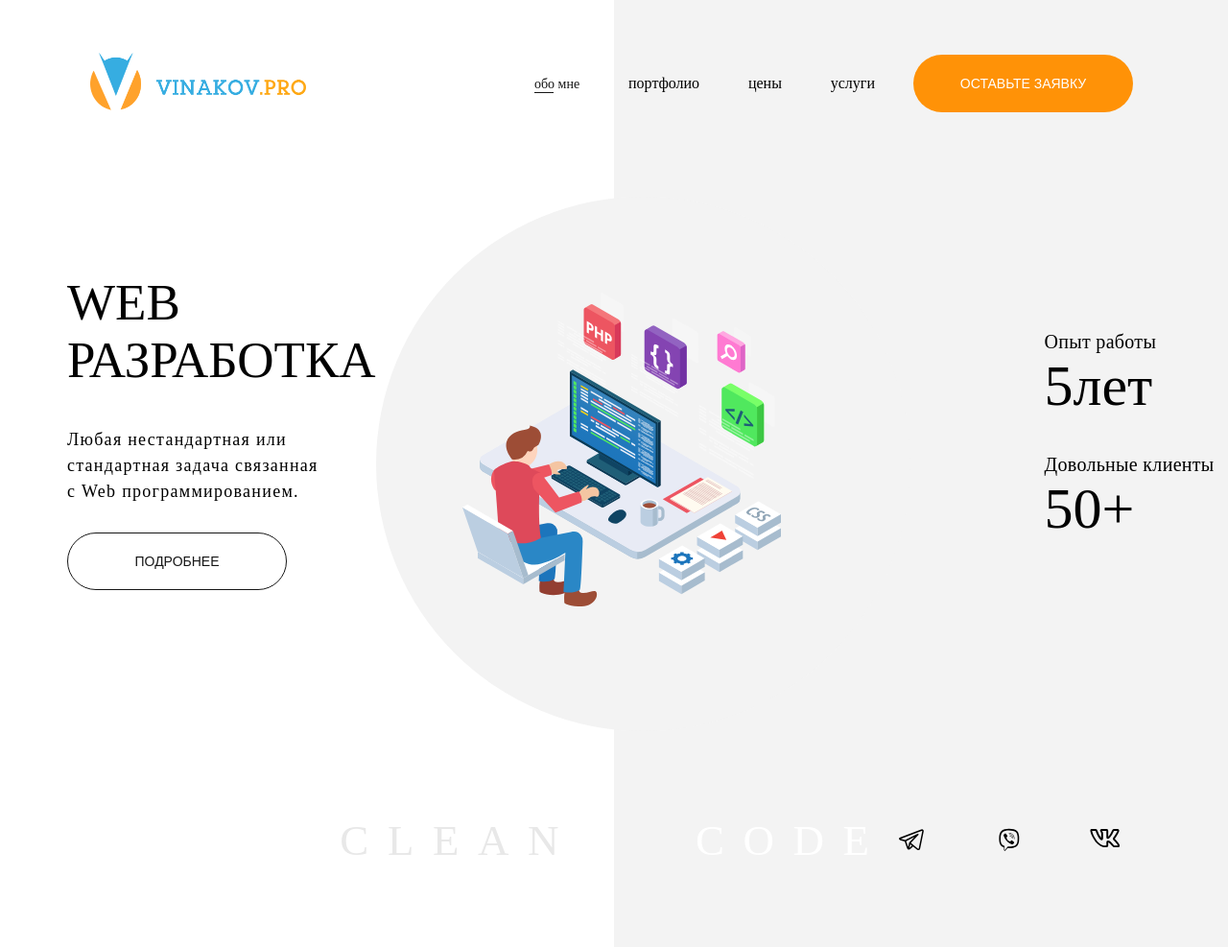
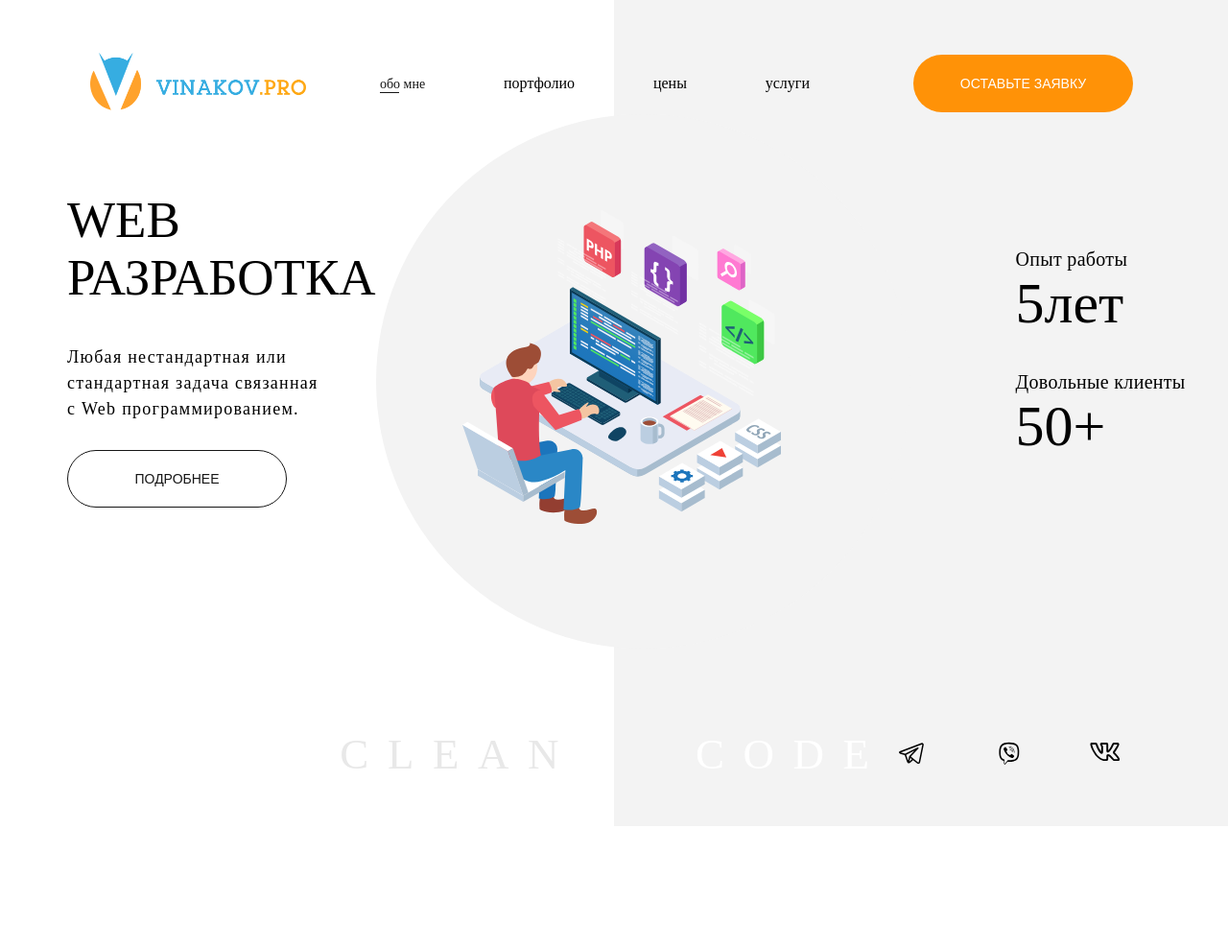
Before and after one commit to ArtMmm/vinakov, a plain HTML site: page index.html in a window 1280 px wide. Shown: the whole page at 96% size. After the commit the page ends 897 px from the top, so only its background shows below. Drawn offline with Linux system fonts and the light colour scheme.

Commit message:
two commit

```diff
--- a/css/style.css
+++ b/css/style.css
@@ -1,6 +1,7 @@
 body {
   background: -webkit-gradient(linear, left top, right top, color-stop(50%, #fff), color-stop(50%, #F3F3F3));
   background: linear-gradient(to right, #fff 50%, #F3F3F3 50%);
+  background-repeat: no-repeat;
 }
 
 .header {
@@ -42,12 +43,16 @@ body {
   -webkit-box-pack: justify;
       -ms-flex-pack: justify;
           justify-content: space-between;
-  width: 355px;
+  width: 516px;
   -webkit-box-align: center;
       -ms-flex-align: center;
           align-items: center;
   list-style: none;
   padding-left: 0;
+}
+
+.header-menu__block-link {
+  margin-right: 68px;
 }
 
 .header-menu__block a {
@@ -88,21 +93,26 @@ body {
 }
 
 /* main */
-.wrapper {
-  width: 1140px;
-  margin: auto;
-}
-
 .content {
   margin-top: 86px;
-}
-
-.content .wrapper {
   width: 1140px;
   margin: auto;
   display: -webkit-box;
   display: -ms-flexbox;
   display: flex;
+  -ms-flex-wrap: wrap;
+      flex-wrap: wrap;
+  padding: 0 10px;
+}
+
+.content-left {
+  display: -webkit-box;
+  display: -ms-flexbox;
+  display: flex;
+  -webkit-box-orient: vertical;
+  -webkit-box-direction: normal;
+      -ms-flex-direction: column;
+          flex-direction: column;
 }
 
 .content-left__title {
@@ -141,6 +151,13 @@ body {
 
 .content-center {
   position: relative;
+  display: -webkit-box;
+  display: -ms-flexbox;
+  display: flex;
+  -webkit-box-orient: vertical;
+  -webkit-box-direction: normal;
+      -ms-flex-direction: column;
+          flex-direction: column;
 }
 
 .content-center .human {
@@ -150,9 +167,16 @@ body {
 }
 
 .content-right {
+  display: -webkit-box;
+  display: -ms-flexbox;
+  display: flex;
+  -webkit-box-orient: vertical;
+  -webkit-box-direction: normal;
+      -ms-flex-direction: column;
+          flex-direction: column;
   margin-top: 140px;
   position: relative;
-  right: -140px;
+  right: -110px;
 }
 
 .content-right__block {
--- a/index.html
+++ b/index.html
@@ -38,7 +38,7 @@
   </header>
   <!-- /.header -->
   <main class="content">
-    <div class="wrapper">
+
       <div class="content-left">
         <div class="content-left__title">
           WEB <br> РАЗРАБОТКА
@@ -84,7 +84,7 @@
         <!-- /.content-right__block -->
       </div>
       <!-- /.content-right -->
-    </div>
+
   </main>
   <footer class="footer">
     <div class="footer-text">
```
Also changed, not shown: 1 other file.
